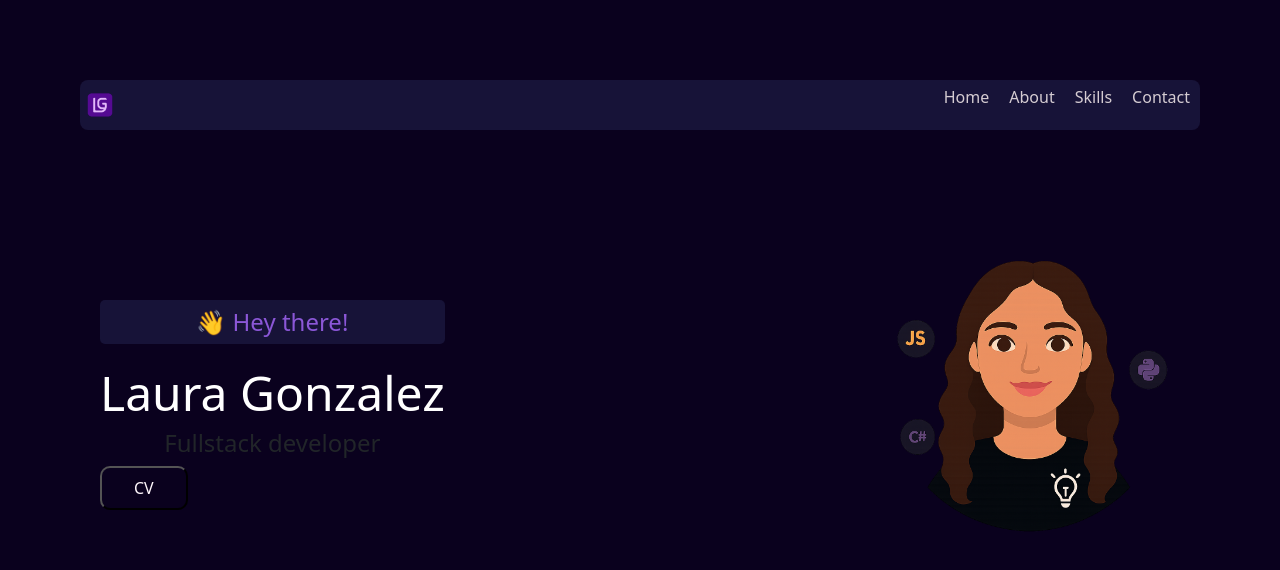
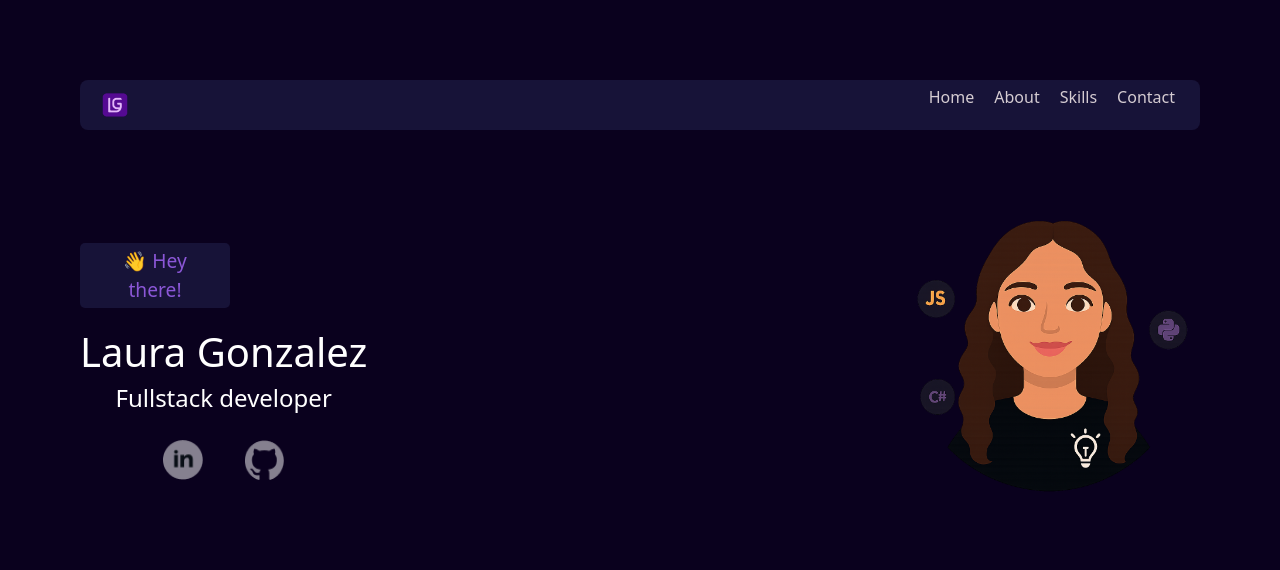
Before and after one commit to lauragonzls/portfolio, a React (Vite) app: page / in a window 1280 px wide. Shown: the top 570 px of the page. Built offline with nearby package versions, Linux system fonts and the light colour scheme.

Commit message:
feat: greeting section improvements

```diff
--- a/src/pages/Home.css
+++ b/src/pages/Home.css
@@ -3,21 +3,17 @@
 .home-container {
   padding: 20px;
   top: 0;
-
 }
 
 .home-section {
   display: flex;
   align-items: center;
   justify-content: space-between;
-  padding: 20px;
   text-align: center;
 }
 
 .home-section h1 {
   font-size: 2.5em;
-  margin-bottom: 20px;
-
 }
 
 nav {
@@ -26,15 +22,15 @@ nav {
   align-items: center;
   background-color: #171338;
   border-radius: 8px;
-  margin-bottom: 20px;
   height: 50px;
+  padding: 0% 15px;
 }
 
 
 ul {
   list-style: none;
   display: flex;
-  align-items: center !important;
+  align-items: center;
 }
 li {
   margin: 0 10px;
@@ -56,28 +52,37 @@ a {
   display: flex;
   justify-content: center;
   align-items: center;
-  gap: 0.5rem;
   transition: 0.3s ease;
   font-weight: 500;
   color: #fef6fb;
 }
+h2, h4 {
+  color: #ffffff !important;
+}
 h2{
-  font-size: 3em !important;
-  margin-bottom: 20px;
-  color: #ffffff !important;
+  font-size: 2.5em !important;
 }
 
 .greeting{
-  font-size: 1.5em;
+  font-size: 1.2em;
   color: #8b57d7;
   margin-bottom: 20px;
   background-color: #171338;
   padding: 4px 15px;
   border-radius: 5px;
+  width: 150px;
 }
 .profile-image {
-  width: 100%;
+  width: 300px;
   height: 450px;
   border-radius: 50%;
   margin-bottom: 20px;
 }
+
+
+.social-icons {
+  display: flex;
+  gap: 15px;
+  margin-top: 20px;
+  justify-content: center;
+}
--- a/src/pages/Home.jsx
+++ b/src/pages/Home.jsx
@@ -3,7 +3,7 @@ import './Home.css';
 
 function Home() {
     return (
-        <div className="text-center p-5">
+        <div className="p-5">
             <nav>
                 <div>
                     <img src="Logo.png" alt="Logo" className="logo" />
@@ -16,11 +16,18 @@ function Home() {
                 </ul>
             </nav>
             <section className="home-section">
-                <div>
+                <div className='text-container'>
                     <div className="greeting">👋 Hey there!</div>
                     <h2>Laura Gonzalez </h2>
                     <h4>Fullstack developer</h4>
-                    <button className='cv-button'>CV</button>
+                    <div className="social-icons">
+                        <button className="btn" onClick={() => window.open('https://www.linkedin.com/in/lauragonzalezsl/')}>
+                            <img src="linkedin.png" alt="LinkedIn" />
+                        </button>
+                        <button className="btn" onClick={() => window.open('https://github.com/lauragonzls')}>
+                            <img src="github.png" alt="GitHub" />
+                        </button>
+                    </div>
                 </div>
                 <div>
                     <img src="Profile.png" alt="Laura" className="profile-image" />
```
Also changed, not shown: public/github.png (added), public/linkedin.png (added).
